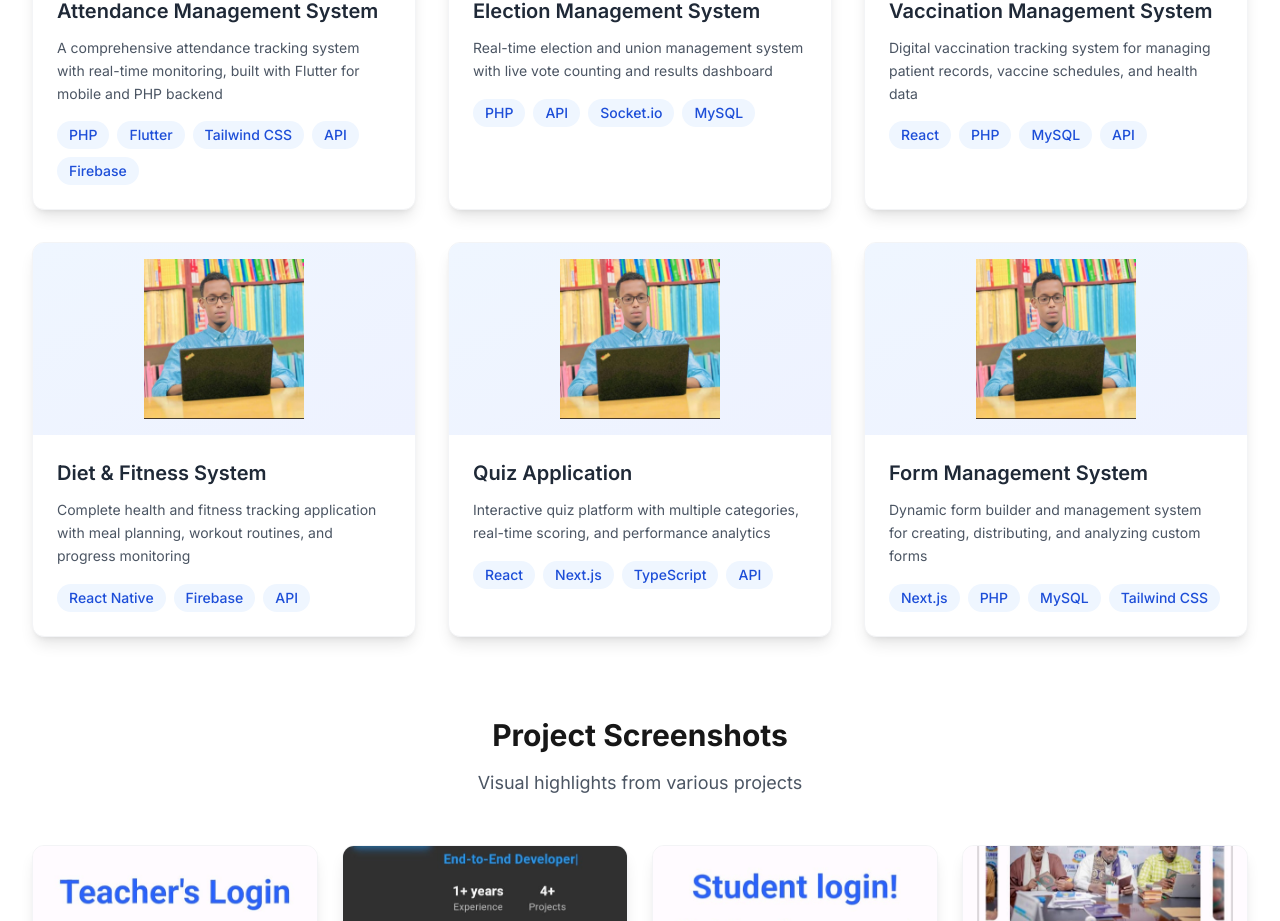
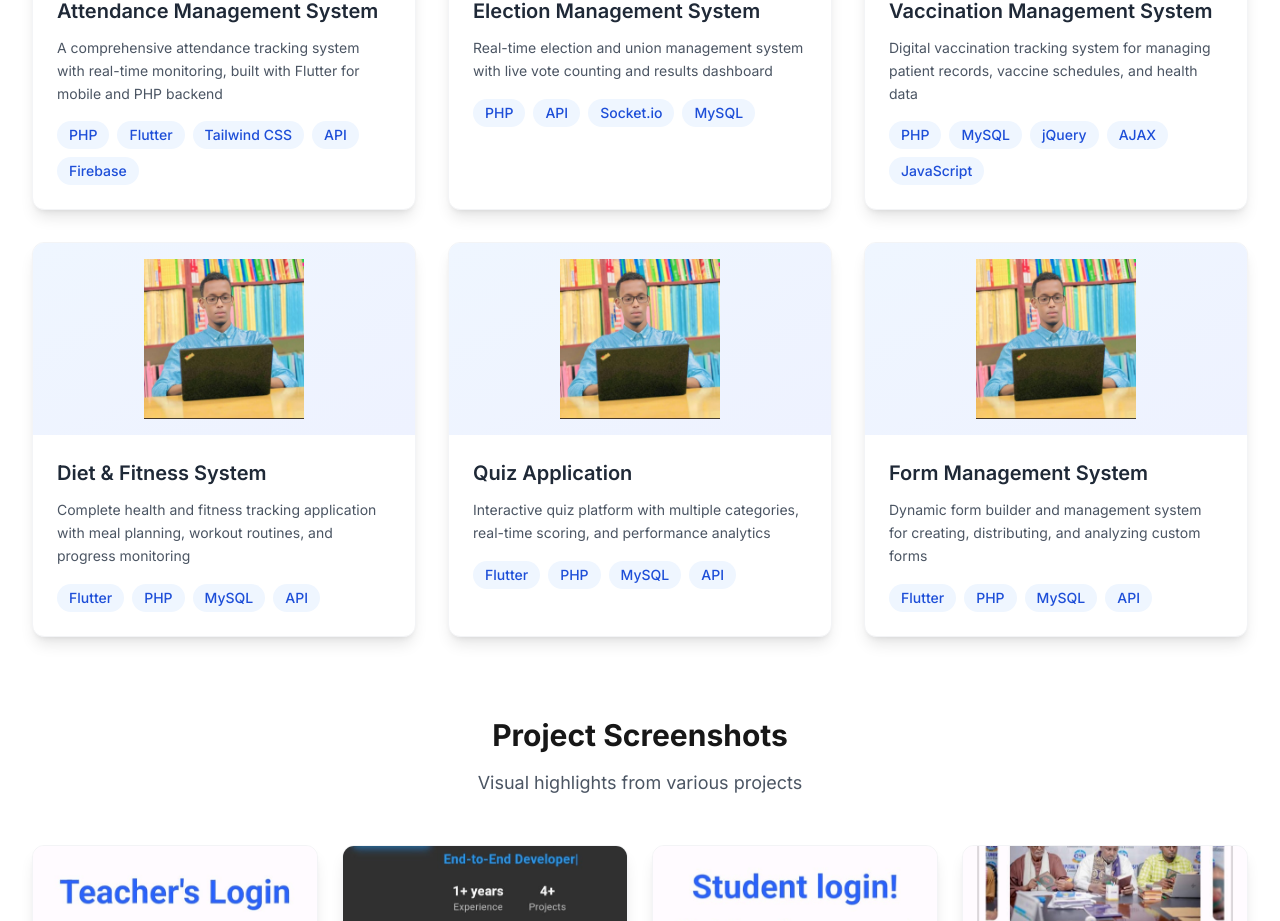
Before and after one commit to mohamedbashirnux/portfolio, a Next.js app: page / in a window 1280 px wide. Shown: the part 2040-2961 px from the top of the page. Built offline with nearby package versions, Linux system fonts and the light colour scheme.

Commit message:
improved

```diff
--- a/data/projects.ts
+++ b/data/projects.ts
@@ -20,27 +20,27 @@ export const projects: Project[] = [
     title: "Vaccination Management System",
     description: "Digital vaccination tracking system for managing patient records, vaccine schedules, and health data",
     image: "/images/my.jpeg",
-    technologies: ["React", "PHP", "MySQL", "API"],
+    technologies: ["PHP", "MySQL", "jQuery", "AJAX", "JavaScript"],
   },
   {
     id: 4,
     title: "Diet & Fitness System",
     description: "Complete health and fitness tracking application with meal planning, workout routines, and progress monitoring",
     image: "/images/my.jpeg",
-    technologies: ["React Native", "Firebase", "API"],
+    technologies: ["Flutter", "PHP", "MySQL", "API"],
   },
   {
     id: 5,
     title: "Quiz Application",
     description: "Interactive quiz platform with multiple categories, real-time scoring, and performance analytics",
     image: "/images/my.jpeg",
-    technologies: ["React", "Next.js", "TypeScript", "API"],
+    technologies: ["Flutter", "PHP", "MySQL", "API"],
   },
   {
     id: 6,
     title: "Form Management System",
     description: "Dynamic form builder and management system for creating, distributing, and analyzing custom forms",
     image: "/images/my.jpeg",
-    technologies: ["Next.js", "PHP", "MySQL", "Tailwind CSS"],
+    technologies: ["Flutter", "PHP", "MySQL", "API"],
   },
 ]
```
